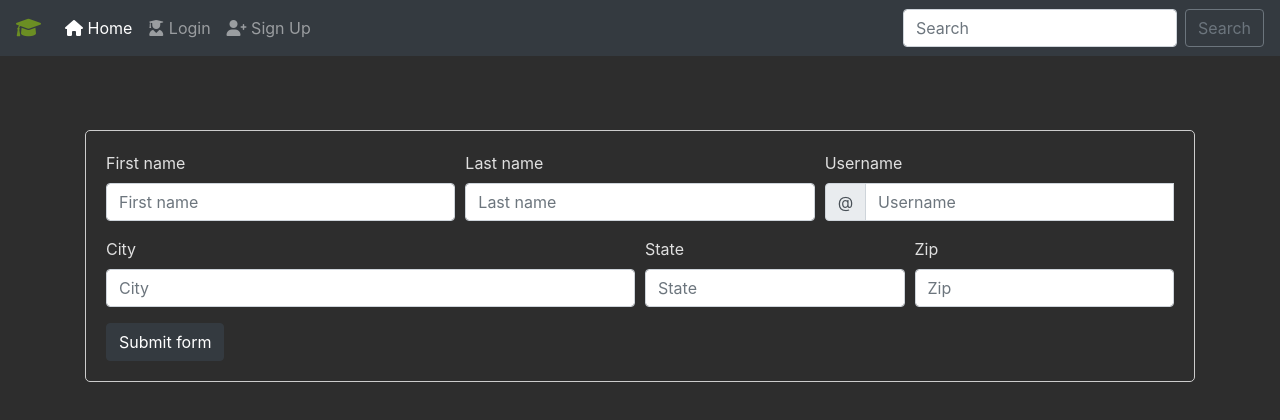
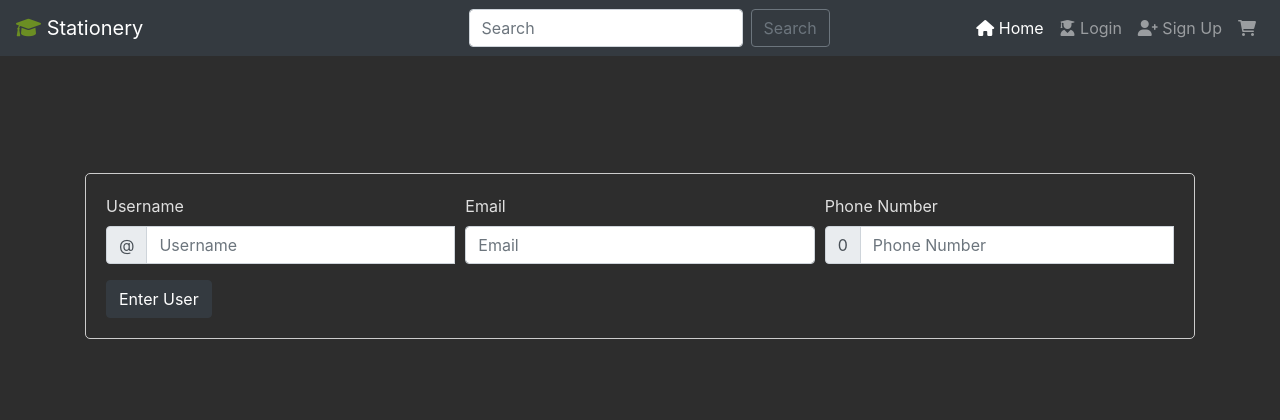
Before and after one commit to aybgk/kirtasiye-hmw, a plain HTML site: page login.html in a window 1280 px wide. Drawn offline with nearby package versions, Linux system fonts and the light colour scheme.

Commit message:
css fixings

```diff
--- a/login.html
+++ b/login.html
@@ -16,10 +16,17 @@
     <button class="navbar-toggler" type="button" data-toggle="collapse" data-target="#navbarTogglerDemo03" aria-controls="navbarTogglerDemo03" aria-expanded="false" aria-label="Toggle navigation">
       <span class="navbar-toggler-icon"></span>
     </button>
-        <a class="navbar-brand" href="index.html"> <i class="fa-solid fa-graduation-cap" style="color: #6B8E23;"></i> </a>
+    <a class="navbar-brand" href="index.html"> <i class="fa-solid fa-graduation-cap" style="color: #6B8E23;"></i> Stationery </a>
 
     <div class="collapse navbar-collapse" id="navbarTogglerDemo03">
-          <ul class="navbar-nav mr-auto mt-2 mt-lg-0">
+
+      <div class="mx-auto">
+        <form class="form-inline my-2 my-lg-0">
+          <input class="form-control mr-sm-2 custom" type="search" placeholder="Search" aria-label="Search">
+          <button class="btn btn-outline-secondary my-2 my-sm-0" type="submit">Search</button>
+        </form>
+      </div>
+      <ul class="navbar-nav ml-auto mt-2 mt-lg-0">
         <li class="nav-item active">
           <a class="nav-link" href="index.html"> <i class="fa-solid fa-house"></i> Home <span class="sr-only">(current)</span></a>
         </li>
@@ -29,11 +36,10 @@
         <li class="nav-item">
           <a class="nav-link" href="signup.html"> <i class="fa-solid fa-user-plus"></i> Sign Up </a>
         </li>
+        <li class="nav-item">
+          <a class="nav-link" href="#"> <i class="fa-solid fa-cart-shopping"></i>  </a>
+        </li>
       </ul>
-          <form class="form-inline my-2 my-lg-0">
-            <input class="form-control mr-sm-2" type="search" placeholder="Search" aria-label="Search">
-            <button class="btn btn-outline-secondary my-2 my-sm-0" type="submit">Search</button>
-          </form>
     </div>
   </nav>
 
@@ -41,57 +47,40 @@
         <div class="form-box">
             <form class="needs-validation" novalidate>
               <div class="form-row">
+
                 <div class="col-md-4 mb-3">
-                  <label for="validationCustom01">First name</label>
-                  <input type="text" class="form-control" id="validationCustom01" placeholder="First name" required>
-                  <div class="invalid-feedback">
-                    Please choose a first name.
-                  </div>
-                </div>
-                <div class="col-md-4 mb-3">
-                  <label for="validationCustom02">Last name</label>
-                  <input type="text" class="form-control" id="validationCustom02" placeholder="Last name" required>
-                  <div class="invalid-feedback">
-                    Please choose a last name.
-                  </div>
-                </div>
-                <div class="col-md-4 mb-3">
-                  <label for="validationCustomUsername">Username</label>
+                  <label for="username">Username</label>
                   <div class="input-group">
                     <div class="input-group-prepend">
                       <span class="input-group-text" id="inputGroupPrepend">@</span>
                     </div>
-                    <input type="text" class="form-control" id="validationCustomUsername" placeholder="Username" aria-describedby="inputGroupPrepend" required>
+                    <input type="text" class="form-control" id="usernameL" placeholder="Username" aria-describedby="inputGroupPrepend" required>
                     <div class="invalid-feedback">
-                      Please choose a username.
+                      Please enter your username.
+                    </div>
+                  </div>
+                </div>
+                <div class="col-md-4 mb-3">
+                  <label for="email">Email</label>
+                  <input type="email" class="form-control" id="emailL" placeholder="Email" required>
+                  <div class="invalid-feedback">
+                    Please enter your email.
+                  </div>
+                </div>
+                <div class="col-md-4 mb-3">
+                  <label for="phoneNumber">Phone Number</label>
+                  <div class="input-group">
+                    <div class="input-group-prepend">
+                      <span class="input-group-text" id="inputGroupPrepend">0</span>
+                    </div>
+                  <input type="text" class="form-control" id="phoneNumberL" maxlength="10" minlength="10" placeholder="Phone Number" aria-describedby="inputGroupPrepend" required>
+                  <div class="invalid-feedback">
+                    Please enter your phone number.
                   </div>
                 </div>
               </div>
             </div>
-              <div class="form-row">
-                <div class="col-md-6 mb-3">
-                  <label for="validationCustom03">City</label>
-                  <input type="text" class="form-control" id="validationCustom03" placeholder="City" required>
-                  <div class="invalid-feedback">
-                    Please provide a valid city.
-                  </div>
-                </div>
-                <div class="col-md-3 mb-3">
-                  <label for="validationCustom04">State</label>
-                  <input type="text" class="form-control" id="validationCustom04" placeholder="State" required>
-                  <div class="invalid-feedback">
-                    Please provide a valid state.
-                  </div>
-                </div>
-                <div class="col-md-3 mb-3">
-                  <label for="validationCustom05">Zip</label>
-                  <input type="text" class="form-control" id="validationCustom05" placeholder="Zip" required>
-                  <div class="invalid-feedback">
-                    Please provide a valid zip.
-                  </div>
-                </div>
-              </div>
-              <button class="btn btn-dark" type="submit">Submit form</button>
+              <button class="btn btn-dark" type="submit">Enter User</button>
             </form>
         </div>
       </div>
--- a/style.css
+++ b/style.css
@@ -15,3 +15,7 @@ body{
   border: 1px solid #ccc;
   border-radius: 5px;
 }
+
+.custom{
+  margin-left: 30vh;
+}
```
Also changed, not shown: index.html (+15 -9 lines), signup.html (+98 -6 lines), imgs/fountainpen.jpg (added), imgs/notebooks-journals.jpg (added), imgs/pexels-mart-production-7333611.jpg (deleted), imgs/pexels-mart-production-7718812.jpg (deleted), imgs/pexels-tara-winstead-8386681.jpg (deleted), imgs/stickynote-planner.jpg (added). Lines whose indentation alone changed are shown as unchanged.
